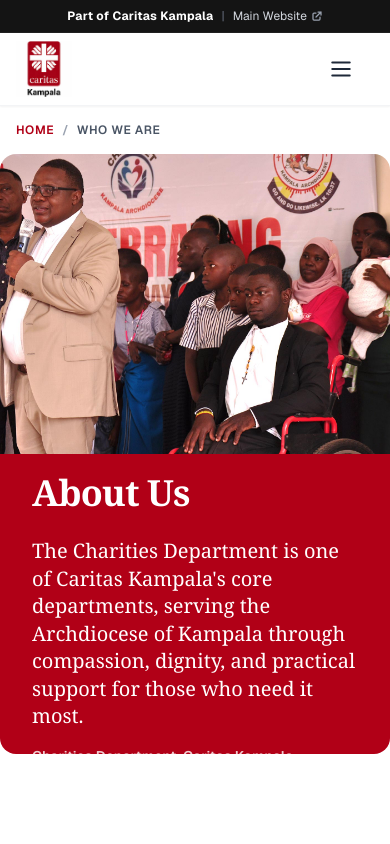
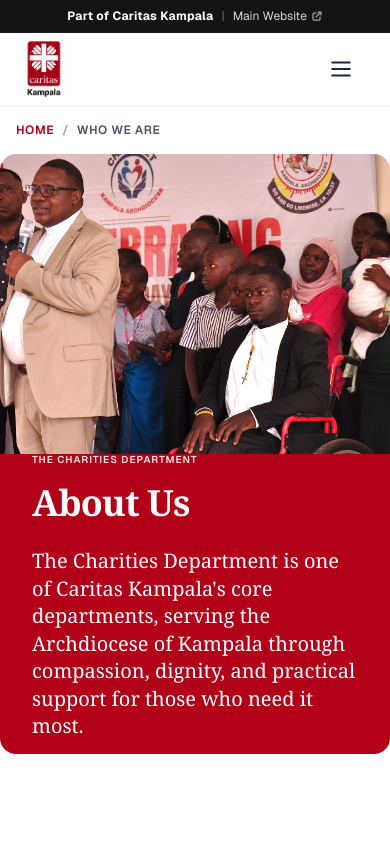
Before and after one commit to X-International/caritas-charities, a Next.js app: page /about-us/our-story in a window 390 px wide. Shown: the top 844 px of the page. Built offline with nearby package versions, Linux system fonts and the light colour scheme; a web font is replaced by a local one.

Commit message:
edit header

```diff
--- a/components/OurStoryHero.tsx
+++ b/components/OurStoryHero.tsx
@@ -27,9 +27,6 @@ export default function OurStoryHero() {
           <p className="text-xl sm:text-2xl lg:text-[26px] font-serif text-white leading-snug mb-4 sm:mb-6">
             The Charities Department is one of Caritas Kampala's core departments, serving the Archdiocese of Kampala through compassion, dignity, and practical support for those who need it most.
           </p>
-          <p className="text-sm sm:text-base font-semibold text-white/80">
-            Charities Department, Caritas Kampala
-          </p>
         </div>
       </div>
     </div>
```
